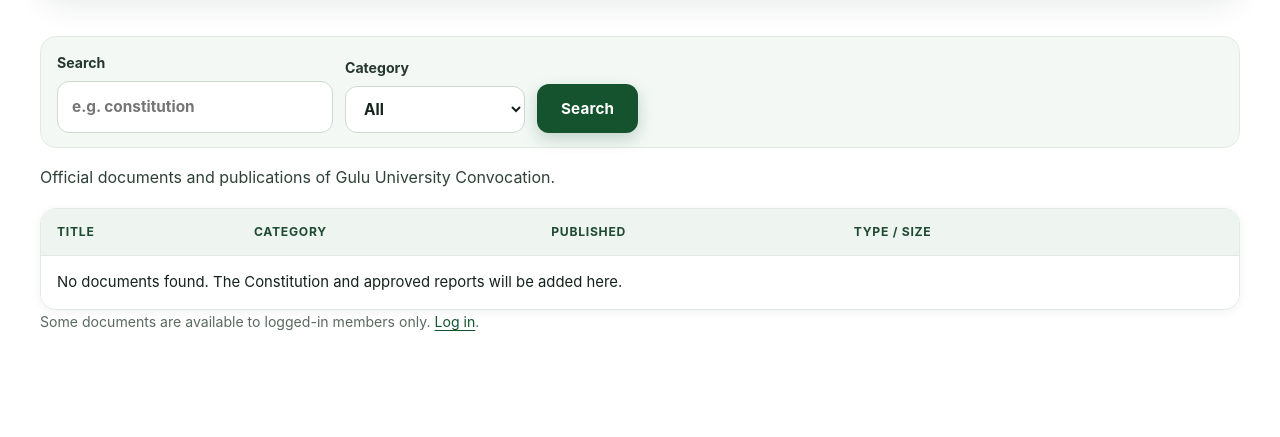
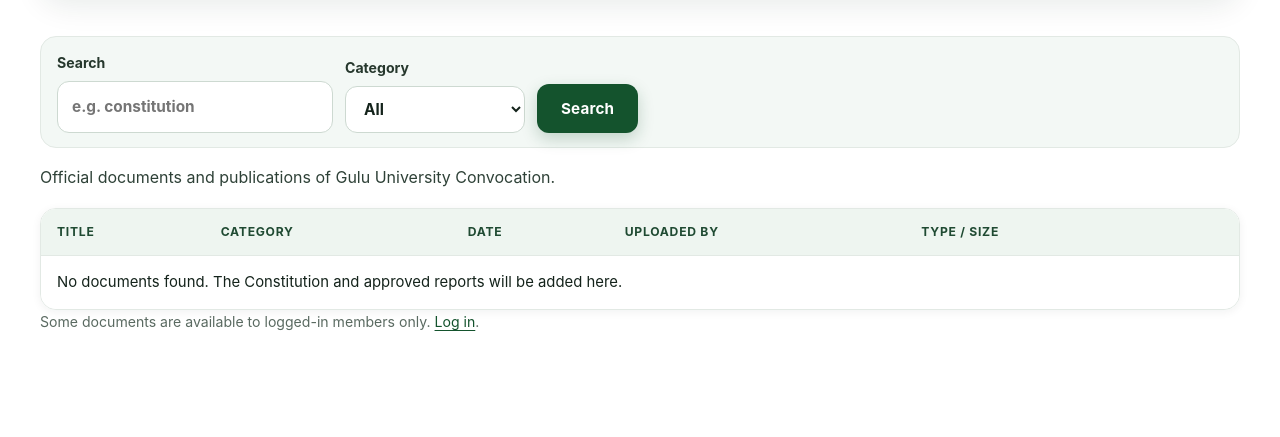
Before and after one commit to komabono1998/guco, a PHP site: page /resources.php in a window 1280 px wide. Shown: the part 416-853 px from the top of the page. Run offline with PHP 8.4, Linux system fonts and the light colour scheme; data comes from the database, SQL or seed files in the repository; data that the repository does not hold is empty; some libraries are stand-ins or nearby versions.

Commit message:
Record uploader and date for documents, raise the upload limit to 40MB
- resources gains uploaded_by, uploaded_by_name and created_at
- admin list and public Reports & Documents page show who uploaded each file and when
- generic crud() supports extra read-only list columns

Co-Authored-By: Claude Sonnet 5.5 <noreply@anthropic.com>

```diff
--- a/includes/bootstrap.php
+++ b/includes/bootstrap.php
@@ -281,7 +281,7 @@ function save_upload(array $file): ?string
 /** Documents are stored outside direct web access and served through download.php. */
 function save_document(array $file): ?array
 {
-    if (($file['error'] ?? UPLOAD_ERR_NO_FILE) !== UPLOAD_ERR_OK || $file['size'] > 20 * 1024 * 1024) {
+    if (($file['error'] ?? UPLOAD_ERR_NO_FILE) !== UPLOAD_ERR_OK || $file["size"] > 40 * 1024 * 1024) {
         return null;
     }
     $ext = strtolower(pathinfo($file['name'], PATHINFO_EXTENSION));
--- a/resources.php
+++ b/resources.php
@@ -27,17 +27,18 @@ require __DIR__ . '/includes/header.php';
 </form>
 <div class="lead" style="font-size:1rem"><?= cr('resources.intro') ?></div>
 <div class="table-wrap"><table>
-  <tr><th>Title</th><th>Category</th><th>Published</th><th>Type / size</th><th></th></tr>
+  <tr><th>Title</th><th>Category</th><th>Date</th><th>Uploaded by</th><th>Type / size</th><th></th></tr>
   <?php foreach ($items as $r): ?>
   <tr>
     <td><strong><?= e($r['title']) ?></strong><?= $r['member_only'] ? ' <span class="badge warn">Members only</span>' : '' ?><br><span class="meta"><?= e($r['description']) ?></span></td>
     <td><?= e($r['category']) ?></td>
-    <td><?= e(fmt_date($r['published_at'])) ?></td>
+    <td><?= e(fmt_date($r['published_at'])) ?><br><span class="meta">Added <?= e(fmt_date($r['created_at'])) ?></span></td>
+    <td><?= e($r['uploaded_by_name'] ?: 'GUCO Secretariat') ?></td>
     <td><?= $r['filename'] ? e(strtoupper(pathinfo((string) $r['original_name'], PATHINFO_EXTENSION))) . ' ' . e(fmt_size($r['file_size'])) : 'Link' ?></td>
     <td><?php if ($r['filename']): ?><a class="btn" href="<?= url('download.php?id=' . (int) $r['id']) ?>">Download</a>
       <?php elseif ($r['external_url']): ?><a class="btn" href="<?= url('download.php?id=' . (int) $r['id']) ?>" target="_blank" rel="noopener">Open &#8599;</a><?php endif; ?></td>
   </tr>
-  <?php endforeach; if (!$items): ?><tr><td colspan="5">No documents found. The Constitution and approved reports will be added here.</td></tr><?php endif; ?>
+  <?php endforeach; if (!$items): ?><tr><td colspan="6">No documents found. The Constitution and approved reports will be added here.</td></tr><?php endif; ?>
 </table></div>
 <?php if (!$me): ?><p class="meta">Some documents are available to logged-in members only. <a href="<?= url('login.php') ?>">Log in</a>.</p><?php endif; ?>
 <?php require __DIR__ . '/includes/footer.php'; ?>
--- a/sql/schema.sql
+++ b/sql/schema.sql
@@ -206,6 +206,9 @@ CREATE TABLE resources (
     member_only TINYINT(1) NOT NULL DEFAULT 0,
     is_public TINYINT(1) NOT NULL DEFAULT 1,
     published_at DATE NOT NULL DEFAULT (CURRENT_DATE),
+    uploaded_by INT UNSIGNED NULL,
+    uploaded_by_name VARCHAR(120) NULL,
+    created_at DATETIME NOT NULL DEFAULT CURRENT_TIMESTAMP,
     FULLTEXT KEY ft_res (title, description)
 );
 
```
Also changed, not shown: admin/resources.php (+10 -1 lines), includes/admin.php (+7 -1 lines).
